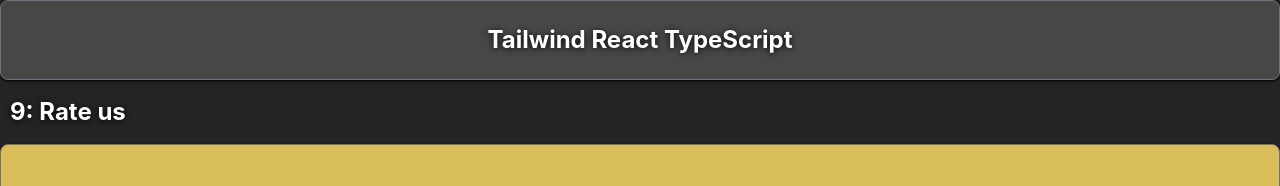
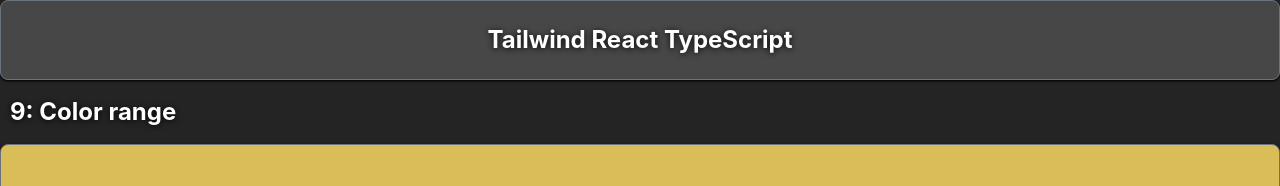
Before and after one commit to kozzztia/tailwind, a React (Vite) app: page / in a window 1280 px wide. Shown: the top 186 px of the page. Built offline with nearby package versions, Linux system fonts and the light colour scheme.

Commit message:
finish color range

```diff
--- a/src/components/RateColor/RateColor.tsx
+++ b/src/components/ColorRange/ColorRange.tsx
@@ -1,7 +1,7 @@
 import { useCallback, useState } from 'react';
 import styles from './style.module.css';
 
-const RateColor = () => {
+const ColorRange = () => {
   const [value, setValue] = useState<number>(() => {
     const rateColor = getComputedStyle(document.documentElement).getPropertyValue("--rate-color").trim();
     return parseFloat(rateColor) || 1;
@@ -86,4 +86,4 @@
   );
 };
 
-export default RateColor;
+export default ColorRange;
--- a/src/constants/list.ts
+++ b/src/constants/list.ts
@@ -51,8 +51,8 @@
     },
     {
         id: 9,
-        name: 'Rate us',
-        component: lazy(() => import('../components/RateColor/RateColor')),
+        name: 'Color range',
+        component: lazy(() => import('../components/ColorRange/ColorRange')),
         color: '#d9bd59'
     }
 ].reverse();
```
Also changed, not shown: src/components/ColorRange/style.module.css (renamed from src/components/RateColor/style.module.css).
